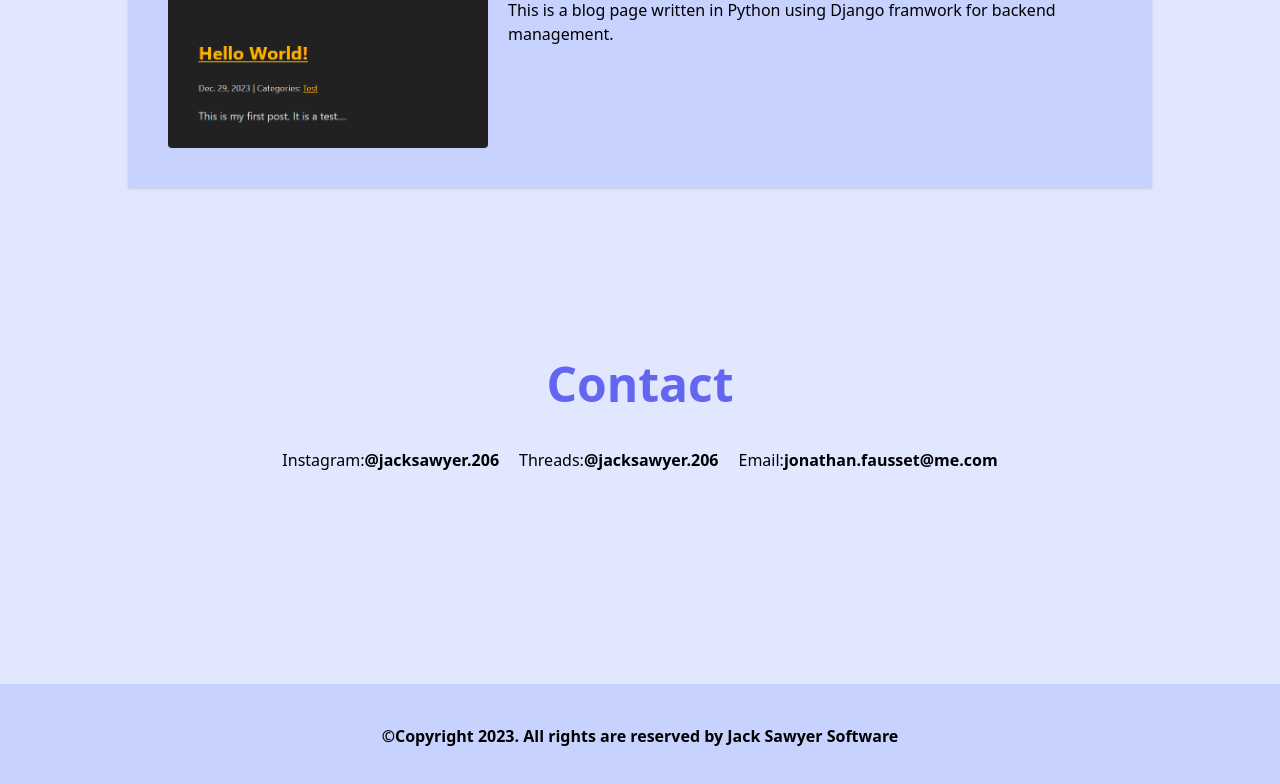
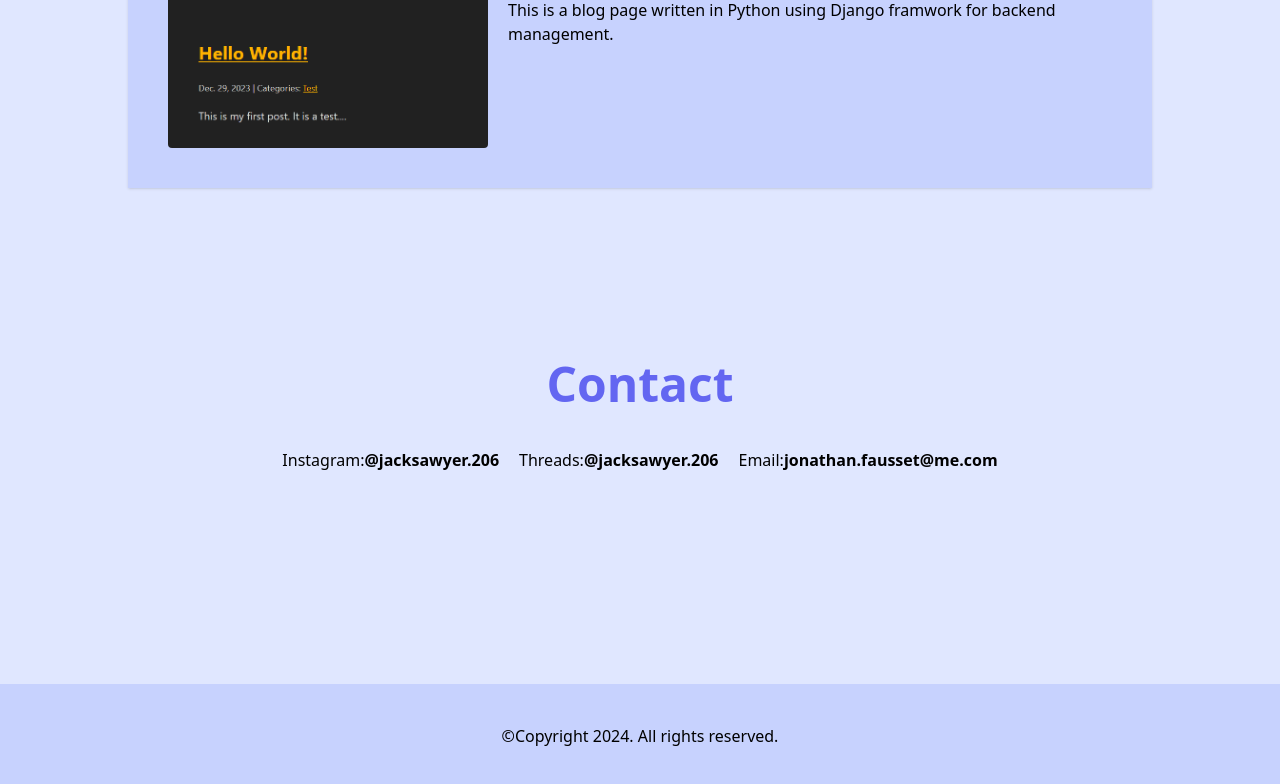
Before and after one commit to JackSawyerWATX/jmf-react-portfolio, a React (Create React App) app: page / in a window 1280 px wide. Shown: the part 3095-3879 px from the top of the page. Built offline with nearby package versions, Linux system fonts and the light colour scheme.

Commit message:
Updated footer

```diff
--- a/src/components/Footer.js
+++ b/src/components/Footer.js
@@ -2,8 +2,8 @@
 export default function Footer() {
     return (
         <section className="p-10 bg-indigo-200 flex justify-center">
-            <p className="font-bold">
-                ©Copyright 2023. All rights are reserved by Jack Sawyer Software
+            <p className="font-thin">
+                ©Copyright 2024. All rights reserved.
             </p>
         </section>
     );
```
